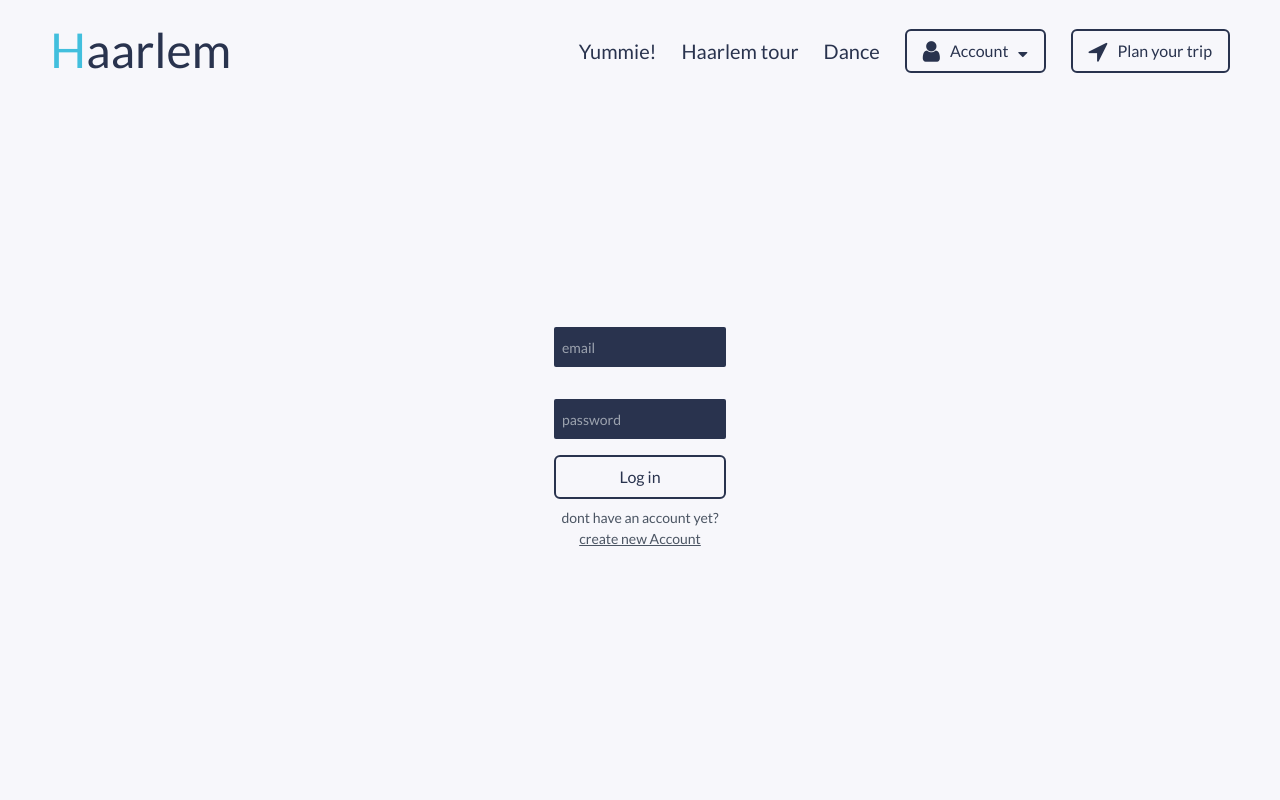
After one commit to YvanRoes/HaarlemFestival, a PHP site: page /login in a window 1280 px wide. The commit adds this page. Run offline with PHP 8.4, Linux system fonts and the light colour scheme; some libraries are stand-ins or nearby versions.

Commit message:
added cody db script, added login/logout frontend

```diff
--- /dev/null
+++ b/app/controllers/loginController.php
@@ -0,0 +1,10 @@
+<?php
+    require_once __DIR__ . '/controller.php';
+    class LoginController extends Controller{
+        public function index(){
+
+            $this->displayView($this);
+        }
+    }
+
+    ?>
--- a/app/views/dance/index.php
+++ b/app/views/dance/index.php
@@ -4,7 +4,7 @@
   * {
         padding: 0px;
         margin: 0px;
-        outline: 1px solid red;
+        /* outline: 1px solid red; */
     }
 </style>
 
--- a/app/views/food/index.php
+++ b/app/views/food/index.php
@@ -5,7 +5,7 @@
         font-family: 'Lato', sans-serif;
         padding: 0px;
         margin: 0px;
-        outline: 1px solid red;
+        /* outline: 1px solid red; */
     }
 </style>
 
--- a/app/views/header.php
+++ b/app/views/header.php
@@ -1,24 +1,28 @@
 <?php
+global $headerTextColorValue;
 $headerTextColorValue = '#F7F7FB'; // white
 global $unselected;
 global $selected;
 $unselected = '#F7F7FB'; //white
 $selected = '#FC5B84'; // pink
 global $colours;
-$colours = array("yummie" => '', "tour" => '', "dance" => '');
+$colours = array("yummie" => '', "tour" => '', "dance" => '', "login" => '');
 
 function generateHeader(string $pageName, string $mode)
 {
   global $unselected;
   global $selected;
+  global $headerTextColorValue;
   switch($mode){
     case 'dark':
-      $unselected = '#121212';
+      $unselected = '#29334E';
       $selected = '#FC5B84';
+      $headerTextColorValue = '#F7F7FB';
       break;
     case 'light':
       $unselected = '#F7F7FB';
       $selected = '#FC5B84';
+      $headerTextColorValue = '#29334E';
       break;
     default:
       $unselected = '';
@@ -64,10 +68,26 @@ function loadHTML()
               <a href='/dance'>Dance</a>
             </li>
           </ul>
-        </div>
-        <button class='w-max p-3 text-[20px] text-[#F7F7FB] bg-[#42BFDD] mt-[15px] transition ease-out hover:translate-y-[-5px]'>
-          Plan your trip!
-        </button>
+        </div>";
+        if(isset($_SESSION["USER_ID"])){
+          echo "
+          <a href='/login'>
+          <div class='w-max h-[40px] mt-[15px] text-[". $GLOBALS['unselected']. "] flex items-center gap-[10px] border-2 border-[".$GLOBALS['colors']['login']."] rounded-md px-4 py-5 transition ease-in-out hover:bg-[".$GLOBALS['unselected']."] hover:border-[".$GLOBALS['unselected']."] hover:text-[".$GLOBALS['headerTextColorValue']."] cursor-pointer'>
+          <i class='fa fa-user' style='font-size: 24px;'></i>Account<i class='fa fa-caret-down mt-[5px]'></i></div>
+          </a>";
+        }
+        else{
+          echo "
+          <a href='/login'>
+          <div class='w-max h-[40px] mt-[15px] text-[". $GLOBALS['unselected']. "] flex items-center gap-[10px] border-2 border-[".$GLOBALS['unselected']."] rounded-md px-4 py-5 transition ease-in-out hover:bg-[".$GLOBALS['unselected']."] hover:border-[".$GLOBALS['unselected']."] hover:text-[".$GLOBALS['headerTextColorValue']."] cursor-pointer'>
+          <i class='fa fa-user' style='font-size: 24px;'></i>Account<i class='fa fa-caret-down mt-[5px]'></i></div>
+          </a>";
+        }
+        echo
+        "
+        <div class='w-max h-[40px] mt-[15px] text-[". $GLOBALS['unselected']. "] flex items-center gap-[10px] border-2 border-[".$GLOBALS['unselected']."] rounded-md px-4 py-5 transition ease-in-out hover:bg-[".$GLOBALS['unselected']."] hover:border-[".$GLOBALS['unselected']."] hover:text-[".$GLOBALS['headerTextColorValue']."] cursor-pointer'>
+        <i class='fa fa-location-arrow' style='font-size: 24px;'></i>
+          Plan your trip</div>
       </div>
     </div>
   </div>
@@ -83,6 +103,7 @@ function loadHTML()
     font-family: 'Inter', sans-serif;
   }
 </style>
+<link rel="stylesheet" href="https://cdnjs.cloudflare.com/ajax/libs/font-awesome/4.7.0/css/font-awesome.min.css">
 
 
 <!-- <body class=''>
--- /dev/null
+++ b/app/views/login/index.php
@@ -0,0 +1,32 @@
+<style>
+    @import url('https://fonts.googleapis.com/css2?family=Lato&display=swap');
+
+    * {
+          padding: 0px;
+          margin: 0px;
+          /* outline: 1px solid red; */
+      }
+  </style>
+
+  <title>Login</title>
+  <script src="https://cdn.tailwindcss.com"></script>
+
+  <body class="h-[100vh] overflow-x-hidden bg-[#F7F7FB] flex justify-center">
+    <?php
+    include __DIR__ . '/../header.php';
+    generateHeader('login', 'dark');
+    ?>
+    <div class="pb-[2.5rem] lg:w-[1280px] md:w-[100vw] sm:w-[100vw] flex items-center justify-center" id="content-container">
+    <div class="flex flex-col items-center justify-center mt-[100px]">
+      <form method="POST" action="" class="flex flex-col">
+        <input name="mail" rows="1" class="block w-full h-[40px] m-auto my-4 py-2 px-2 text-sm text-gray-800 bg-[#29334E] border-0 rounded-sm focus:ring-0 resize-none" placeholder="email" required></input>
+        <input name="passwd" type="password" rows="1" class="block w-full h-[40px] m-auto my-4 py-2 px-2 text-sm text-gray-800 bg-[#29334E] border-0 focus:ring-0 rounded-sm resize-none" placeholder="password" required></input>
+        <button name="submitLogin" type="submit" class="w-full h-[40px] text-[#29334E] flex items-center justify-center gap-[10px] border-2 border-[#29334E] cursor-pointer p-5 rounded-md">Log in</button>
+      </form>
+      <form method="POST" action="" class="flex flex-col justify-center">
+        <p class="text-gray-600 pt-2 text-[14px]">dont have an account yet?</p>
+        <button name="createNewUser" type="submit" class="text-gray-600 text-[14px] underline">create new Account</button>
+      </form>
+    </div>
+    </div>
+  </body>
```
